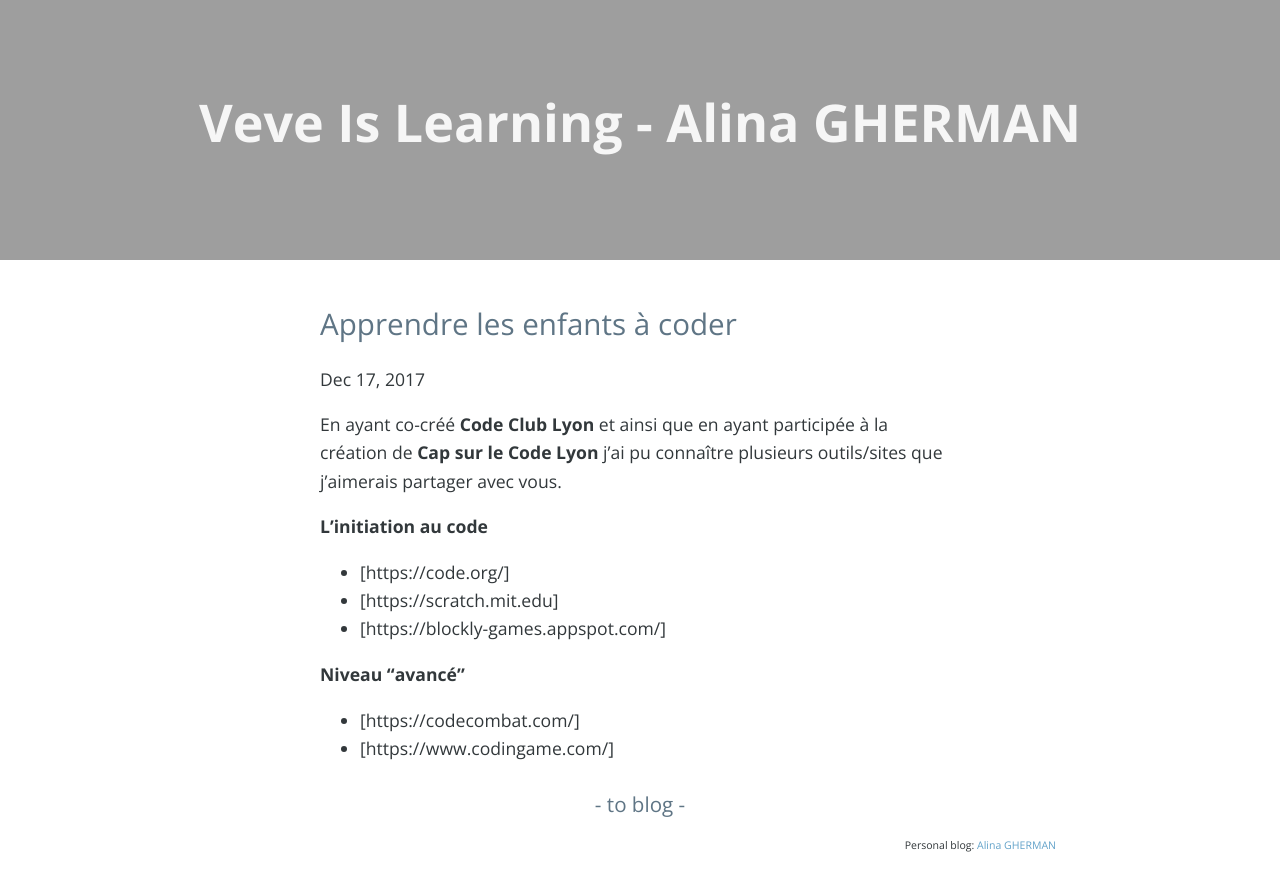
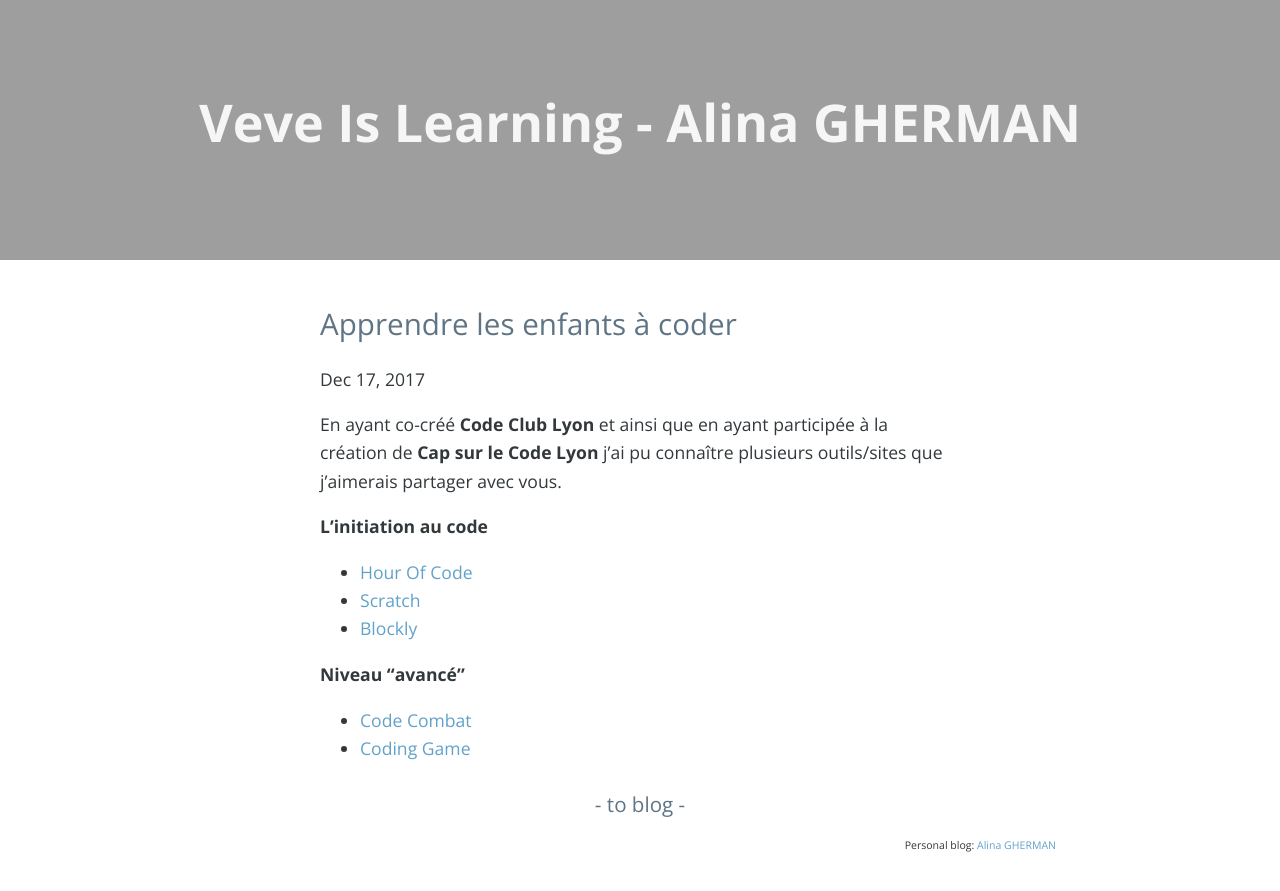
Before and after one commit to veve90/veve90.github.io, a Jekyll site: the page built from _posts/2017-12-17-code-enfant.md, in a window 1280 px wide. Shown: the top 891 px of the page. Built offline with Jekyll 4.4.1, drawn with Linux system fonts in a browser that asks for light colours; nearby versions of some CDN libraries; comment, search, counter and statistics services are not loaded.

Commit message:
Update 2017-12-17-code-enfant.md

```diff
--- a/_posts/2017-12-17-code-enfant.md
+++ b/_posts/2017-12-17-code-enfant.md
@@ -10,10 +10,10 @@ En ayant co-créé __Code Club Lyon__ et ainsi que en ayant participée à la cr
 
 
 **L'initiation au code**
-* [https://code.org/]
-* [https://scratch.mit.edu]
-* [https://blockly-games.appspot.com/]
+* [Hour Of Code](https://code.org/)
+* [Scratch](https://scratch.mit.edu)
+* [Blockly](https://blockly-games.appspot.com/)
 
 **Niveau "avancé"**
-* [https://codecombat.com/]
-* [https://www.codingame.com/]
+* [Code Combat](https://codecombat.com/)
+* [Coding Game](https://www.codingame.com/)
```
